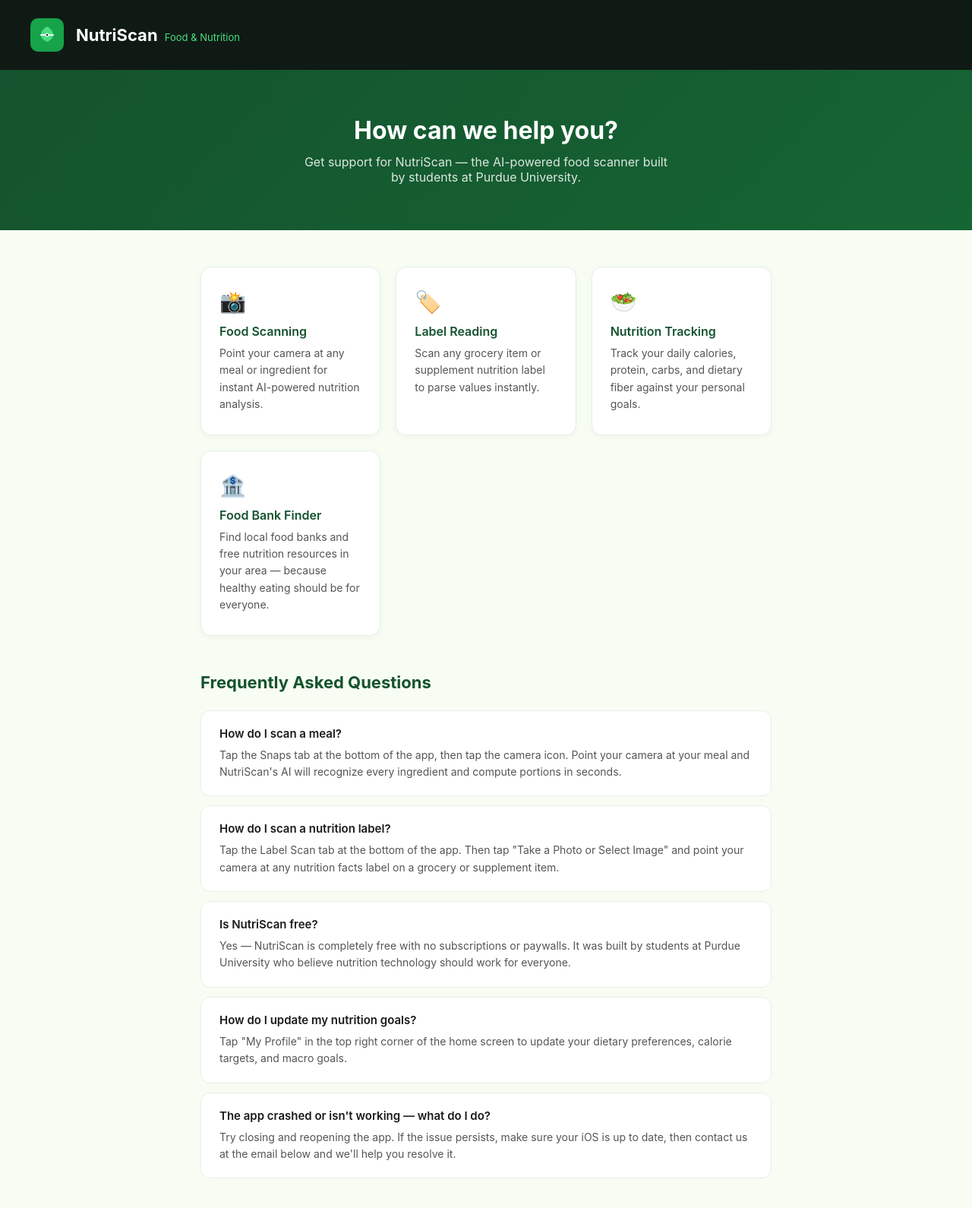
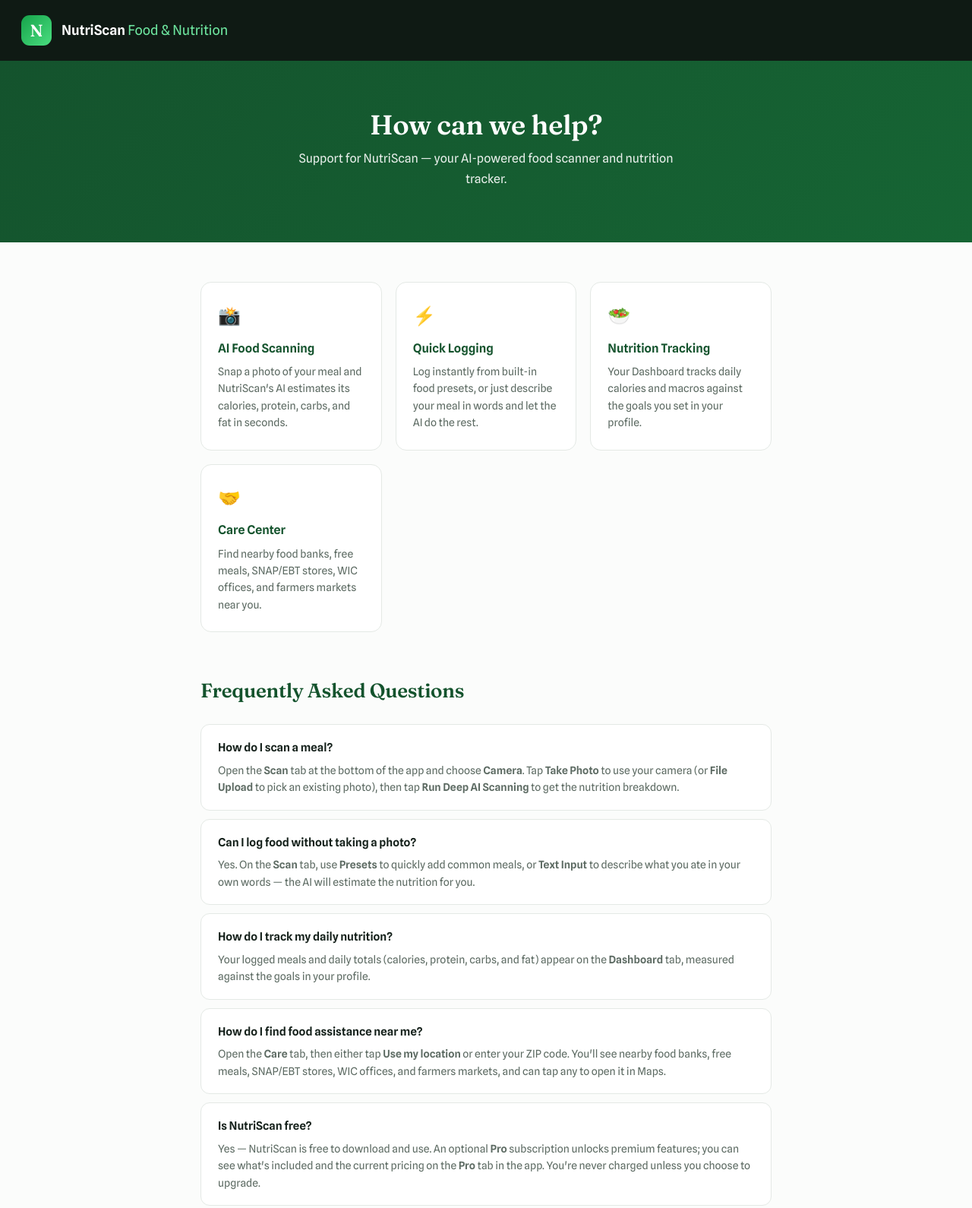
Before and after one commit to getnutriscan/nutriscan-support, a plain HTML site: page index.html in a window 1280 px wide. Shown: the top 1590 px of the page at 76% size. Drawn offline with Linux system fonts and the light colour scheme.

Commit message:
Refactor index.html for better design and structure
Updated the HTML structure and styles for improved layout and design.

```diff
--- a/index.html
+++ b/index.html
@@ -1,165 +1,183 @@
 <!DOCTYPE html>
 <html lang="en">
 <head>
-  <meta charset="UTF-8"/>
-  <meta name="viewport" content="width=device-width, initial-scale=1.0"/>
-  <title>NutriScan Support</title>
+<meta charset="UTF-8" />
+<meta name="viewport" content="width=device-width, initial-scale=1.0" />
+<title>NutriScan — Support</title>
+<link rel="preconnect" href="https://fonts.googleapis.com" />
+<link rel="preconnect" href="https://fonts.gstatic.com" crossorigin />
+<link href="https://fonts.googleapis.com/css2?family=Fraunces:opsz,wght@9..144,500;9..144,600&family=Spline+Sans:wght@400;500;600&display=swap" rel="stylesheet" />
 <style>
+  :root {
+    --ink: #14201a;
+    --muted: #5d6b63;
+    --accent: #16a34a;
+    --accent-soft: #e7f6ec;
+    --line: #e4e9e5;
+    --bg: #fbfcfb;
+    --card: #ffffff;
+    --dark: #0f1a14;
+  }
   * { margin: 0; padding: 0; box-sizing: border-box; }
-    body { font-family: -apple-system, BlinkMacSystemFont, 'Segoe UI', sans-serif; background: #f8fdf4; color: #1a1a1a; }
-
+  html { -webkit-text-size-adjust: 100%; }
+  body {
+    background: var(--bg); color: var(--ink);
+    font-family: "Spline Sans", system-ui, sans-serif;
+    line-height: 1.65; font-size: 16px;
+  }
+  a { color: var(--accent); text-decoration: none; }
   header {
-      background: #0f1a14;
-      padding: 24px 40px;
-      display: flex;
-      align-items: center;
-      gap: 16px;
+    background: var(--dark); padding: 20px 28px;
+    display: flex; align-items: center; gap: 13px;
   }
-    .logo-icon {
-      width: 44px; height: 44px;
-      background: #16a34a;
-      border-radius: 10px;
+  .logo {
+    width: 40px; height: 40px; border-radius: 11px;
+    background: linear-gradient(135deg, #16a34a, #4ade80);
     display: flex; align-items: center; justify-content: center;
+    color: #fff; font-family: "Fraunces", serif; font-weight: 600; font-size: 22px;
   }
-    .logo-icon svg { width: 28px; height: 28px; }
-    header h1 { color: #fff; font-size: 22px; font-weight: 700; }
-    header span { color: #4ade80; font-size: 13px; font-weight: 400; margin-left: 4px; }
-
+  header h1 { color: #fff; font-size: 18px; font-weight: 600; }
+  header h1 span { color: #6ee7a0; font-weight: 400; }
   .hero {
     background: linear-gradient(135deg, #14532d 0%, #166534 100%);
-      color: white;
-      text-align: center;
-      padding: 60px 24px;
+    color: #fff; text-align: center; padding: 64px 24px 70px;
   }
-    .hero h2 { font-size: 32px; font-weight: 700; margin-bottom: 12px; }
-    .hero p { font-size: 16px; opacity: 0.85; max-width: 500px; margin: 0 auto; }
-
-    .container { max-width: 800px; margin: 0 auto; padding: 48px 24px; }
-
-    .cards { display: grid; grid-template-columns: repeat(auto-fit, minmax(220px, 1fr)); gap: 20px; margin-bottom: 48px; }
+  .hero h2 {
+    font-family: "Fraunces", Georgia, serif; font-weight: 600;
+    font-size: 36px; line-height: 1.12; margin-bottom: 12px; letter-spacing: -0.01em;
+  }
+  .hero p { font-size: 16px; opacity: 0.9; max-width: 520px; margin: 0 auto; }
+  .container { max-width: 800px; margin: 0 auto; padding: 52px 24px 80px; }
+  .cards {
+    display: grid; grid-template-columns: repeat(auto-fit, minmax(230px, 1fr));
+    gap: 18px; margin-bottom: 56px;
+  }
   .card {
-      background: white;
-      border-radius: 14px;
-      padding: 28px 24px;
-      border: 1px solid #e2f0e8;
-      box-shadow: 0 2px 8px rgba(0,0,0,0.04);
+    background: var(--card); border: 1px solid var(--line);
+    border-radius: 14px; padding: 24px 22px;
   }
-    .card-icon { font-size: 28px; margin-bottom: 12px; }
-    .card h3 { font-size: 16px; font-weight: 600; margin-bottom: 8px; color: #14532d; }
-    .card p { font-size: 14px; color: #555; line-height: 1.6; }
-
-    .faq { margin-bottom: 48px; }
-    .faq h2 { font-size: 22px; font-weight: 700; margin-bottom: 24px; color: #14532d; }
-    .faq-item { background: white; border-radius: 12px; padding: 20px 24px; margin-bottom: 12px; border: 1px solid #e2f0e8; }
-    .faq-item h4 { font-size: 15px; font-weight: 600; margin-bottom: 8px; color: #1a1a1a; }
-    .faq-item p { font-size: 14px; color: #555; line-height: 1.6; }
-
+  .card .ico { font-size: 24px; margin-bottom: 10px; }
+  .card h3 { font-size: 16px; font-weight: 600; margin-bottom: 6px; color: #14532d; }
+  .card p { font-size: 14px; color: var(--muted); line-height: 1.6; }
+  .sec-title {
+    font-family: "Fraunces", Georgia, serif; font-weight: 600;
+    font-size: 26px; margin-bottom: 22px; color: #14532d; letter-spacing: -0.01em;
+  }
+  .faq-item {
+    background: var(--card); border: 1px solid var(--line);
+    border-radius: 12px; padding: 18px 22px; margin-bottom: 11px;
+  }
+  .faq-item h4 { font-size: 15px; font-weight: 600; margin-bottom: 6px; }
+  .faq-item p { font-size: 14px; color: var(--muted); line-height: 1.6; }
+  .faq-item a { border-bottom: 1px solid var(--accent-soft); }
   .contact {
-      background: #0f1a14;
-      border-radius: 16px;
-      padding: 40px;
-      text-align: center;
-      color: white;
+    background: var(--dark); border-radius: 16px;
+    padding: 40px 32px; text-align: center; color: #fff; margin-top: 56px;
   }
-    .contact h2 { font-size: 22px; font-weight: 700; margin-bottom: 10px; }
-    .contact p { font-size: 15px; opacity: 0.75; margin-bottom: 24px; }
-    .contact a {
-      display: inline-block;
-      background: #16a34a;
-      color: white;
-      text-decoration: none;
-      padding: 14px 32px;
-      border-radius: 10px;
-      font-size: 15px;
-      font-weight: 600;
+  .contact h2 {
+    font-family: "Fraunces", Georgia, serif; font-weight: 600;
+    font-size: 24px; margin-bottom: 8px;
   }
-    .contact a:hover { background: #15803d; }
-    .email-text { margin-top: 16px; font-size: 13px; opacity: 0.6; }
-
-    footer { text-align: center; padding: 24px; font-size: 13px; color: #888; }
+  .contact p { font-size: 15px; opacity: 0.8; margin-bottom: 22px; }
+  .contact a.btn {
+    display: inline-block; background: var(--accent); color: #fff;
+    padding: 13px 30px; border-radius: 10px; font-weight: 600; font-size: 15px;
+  }
+  .contact a.btn:hover { background: #15803d; }
+  .contact .email { margin-top: 14px; font-size: 13px; opacity: 0.6; }
+  footer { text-align: center; padding: 26px; font-size: 13px; color: var(--muted); }
+  @media (max-width: 560px) {
+    .hero h2 { font-size: 29px; }
+    .container { padding: 40px 18px 64px; }
+  }
 </style>
 </head>
 <body>
 
 <header>
-  <div class="logo-icon">
-    <svg viewBox="0 0 28 28" fill="none" xmlns="http://www.w3.org/2000/svg">
-      <path d="M14 3 C18 5 22 9 22 14 C22 18 19 21 14 23 C9 21 6 18 6 14 C6 9 10 5 14 3 Z" fill="#4ade80"/>
-      <rect x="5" y="13" width="18" height="2" rx="1" fill="white" opacity="0.9"/>
-      <circle cx="14" cy="14" r="2.5" fill="white"/>
-      <circle cx="14" cy="14" r="1.2" fill="#0f1a14"/>
-    </svg>
-  </div>
+  <div class="logo">N</div>
   <h1>NutriScan <span>Food &amp; Nutrition</span></h1>
 </header>
 
 <div class="hero">
-  <h2>How can we help you?</h2>
-  <p>Get support for NutriScan — the AI-powered food scanner built by students at Purdue University.</p>
+  <h2>How can we help?</h2>
+  <p>Support for NutriScan — your AI-powered food scanner and nutrition tracker.</p>
 </div>
 
 <div class="container">
 
   <div class="cards">
     <div class="card">
-      <div class="card-icon">📸</div>
-      <h3>Food Scanning</h3>
-      <p>Point your camera at any meal or ingredient for instant AI-powered nutrition analysis.</p>
+      <div class="ico">📸</div>
+      <h3>AI Food Scanning</h3>
+      <p>Snap a photo of your meal and NutriScan's AI estimates its calories, protein, carbs, and fat in seconds.</p>
     </div>
     <div class="card">
-      <div class="card-icon">🏷️</div>
-      <h3>Label Reading</h3>
-      <p>Scan any grocery item or supplement nutrition label to parse values instantly.</p>
+      <div class="ico">⚡</div>
+      <h3>Quick Logging</h3>
+      <p>Log instantly from built-in food presets, or just describe your meal in words and let the AI do the rest.</p>
     </div>
     <div class="card">
-      <div class="card-icon">🥗</div>
+      <div class="ico">🥗</div>
       <h3>Nutrition Tracking</h3>
-      <p>Track your daily calories, protein, carbs, and dietary fiber against your personal goals.</p>
+      <p>Your Dashboard tracks daily calories and macros against the goals you set in your profile.</p>
     </div>
     <div class="card">
-      <div class="card-icon">🏦</div>
-      <h3>Food Bank Finder</h3>
-      <p>Find local food banks and free nutrition resources in your area — because healthy eating should be for everyone.</p>
+      <div class="ico">🤝</div>
+      <h3>Care Center</h3>
+      <p>Find nearby food banks, free meals, SNAP/EBT stores, WIC offices, and farmers markets near you.</p>
     </div>
   </div>
 
-  <div class="faq">
-    <h2>Frequently Asked Questions</h2>
+  <h2 class="sec-title">Frequently Asked Questions</h2>
 
   <div class="faq-item">
     <h4>How do I scan a meal?</h4>
-      <p>Tap the Snaps tab at the bottom of the app, then tap the camera icon. Point your camera at your meal and NutriScan's AI will recognize every ingredient and compute portions in seconds.</p>
+    <p>Open the <strong>Scan</strong> tab at the bottom of the app and choose <strong>Camera</strong>. Tap <strong>Take Photo</strong> to use your camera (or <strong>File Upload</strong> to pick an existing photo), then tap <strong>Run Deep AI Scanning</strong> to get the nutrition breakdown.</p>
   </div>
   <div class="faq-item">
-      <h4>How do I scan a nutrition label?</h4>
-      <p>Tap the Label Scan tab at the bottom of the app. Then tap "Take a Photo or Select Image" and point your camera at any nutrition facts label on a grocery or supplement item.</p>
+    <h4>Can I log food without taking a photo?</h4>
+    <p>Yes. On the <strong>Scan</strong> tab, use <strong>Presets</strong> to quickly add common meals, or <strong>Text Input</strong> to describe what you ate in your own words — the AI will estimate the nutrition for you.</p>
+  </div>
+  <div class="faq-item">
+    <h4>How do I track my daily nutrition?</h4>
+    <p>Your logged meals and daily totals (calories, protein, carbs, and fat) appear on the <strong>Dashboard</strong> tab, measured against the goals in your profile.</p>
+  </div>
+  <div class="faq-item">
+    <h4>How do I find food assistance near me?</h4>
+    <p>Open the <strong>Care</strong> tab, then either tap <strong>Use my location</strong> or enter your ZIP code. You'll see nearby food banks, free meals, SNAP/EBT stores, WIC offices, and farmers markets, and can tap any to open it in Maps.</p>
   </div>
   <div class="faq-item">
     <h4>Is NutriScan free?</h4>
-      <p>Yes — NutriScan is completely free with no subscriptions or paywalls. It was built by students at Purdue University who believe nutrition technology should work for everyone.</p>
+    <p>Yes — NutriScan is free to download and use. An optional <strong>Pro</strong> subscription unlocks premium features; you can see what's included and the current pricing on the <strong>Pro</strong> tab in the app. You're never charged unless you choose to upgrade.</p>
   </div>
   <div class="faq-item">
-      <h4>How do I update my nutrition goals?</h4>
-      <p>Tap "My Profile" in the top right corner of the home screen to update your dietary preferences, calorie targets, and macro goals.</p>
+    <h4>How do I change my goals or profile?</h4>
+    <p>Open the <strong>Profile</strong> tab to update your name, dietary goal, and preferences, or to switch between light and dark mode.</p>
   </div>
   <div class="faq-item">
-      <h4>The app crashed or isn't working — what do I do?</h4>
-      <p>Try closing and reopening the app. If the issue persists, make sure your iOS is up to date, then contact us at the email below and we'll help you resolve it.</p>
+    <h4>I forgot my password.</h4>
+    <p>On the sign-in screen, tap <strong>Forgot password?</strong>, enter your email, and we'll send a 6-digit reset code. Enter the code and a new password to get back in. (If you don't see the email, check your spam folder.)</p>
   </div>
+  <div class="faq-item">
+    <h4>How do I delete my account?</h4>
+    <p>Open the <strong>Profile</strong> tab and use the account-deletion option. This permanently removes your account and associated data.</p>
+  </div>
+  <div class="faq-item">
+    <h4>The app crashed or isn't working — what should I do?</h4>
+    <p>Try fully closing and reopening the app, and make sure your iOS is up to date. If the problem continues, email us at the address below and we'll help you sort it out.</p>
   </div>
 
   <div class="contact">
     <h2>Still need help?</h2>
-    <p>Our support team is happy to assist you with any questions or issues.</p>
-    <a href="mailto:nutriscan.supportpage@gmail.com">Email Support</a>
-    <div class="email-text">nutriscan.supportpage@gmail.com</div>
+    <p>We're happy to help with any question or issue.</p>
+    <a class="btn" href="mailto:nutriscan.support.help@gmail.com">Email Support</a>
+    <div class="email">nutriscan.support.help@gmail.com</div>
   </div>
 
 </div>
 
-<footer>
-  &copy; 2026 NutriScan — Built at Purdue University &nbsp;·&nbsp; <a href="mailto:nutriscan.supportpage@gmail.com" style="color:#16a34a;">Contact Us</a>
-</footer>
+<footer>© 2026 NutriScan · Built at Purdue University</footer>
 
 </body>
 </html>
```
Lines whose indentation alone changed are shown as unchanged.
